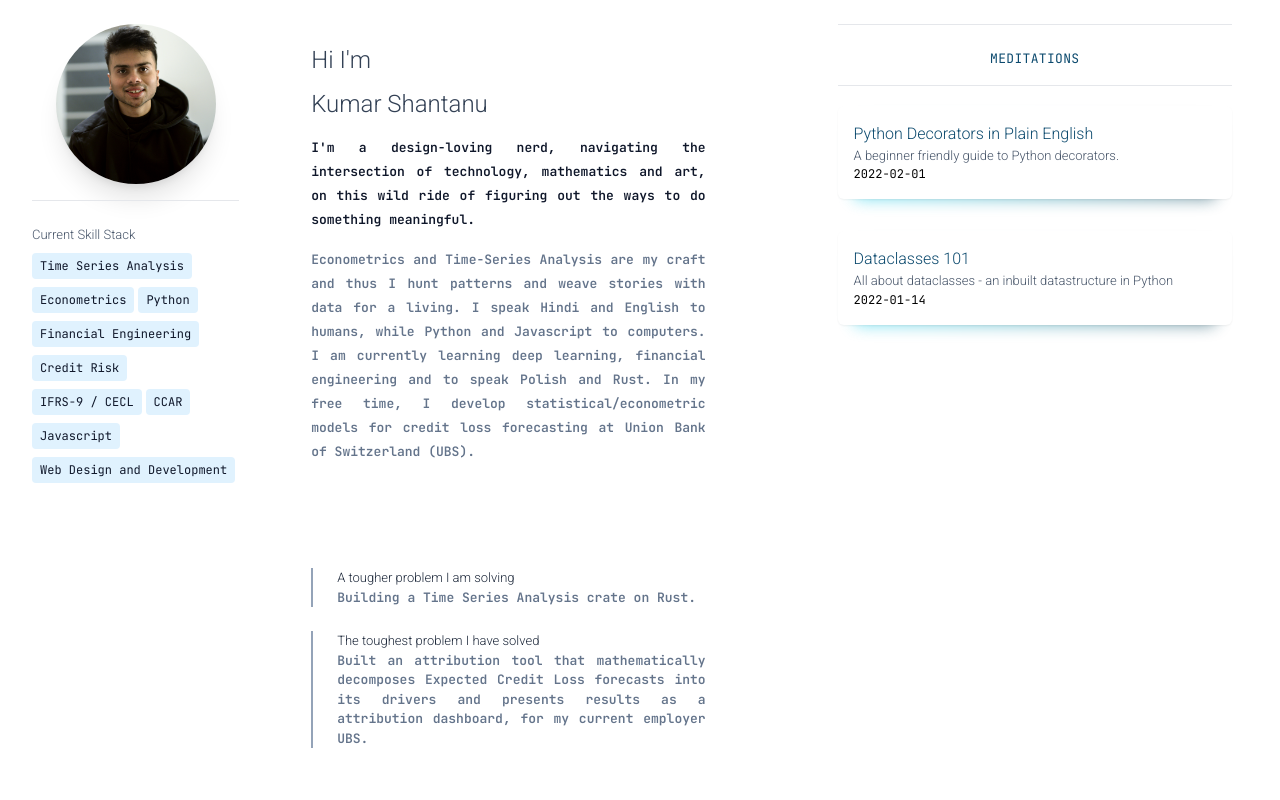
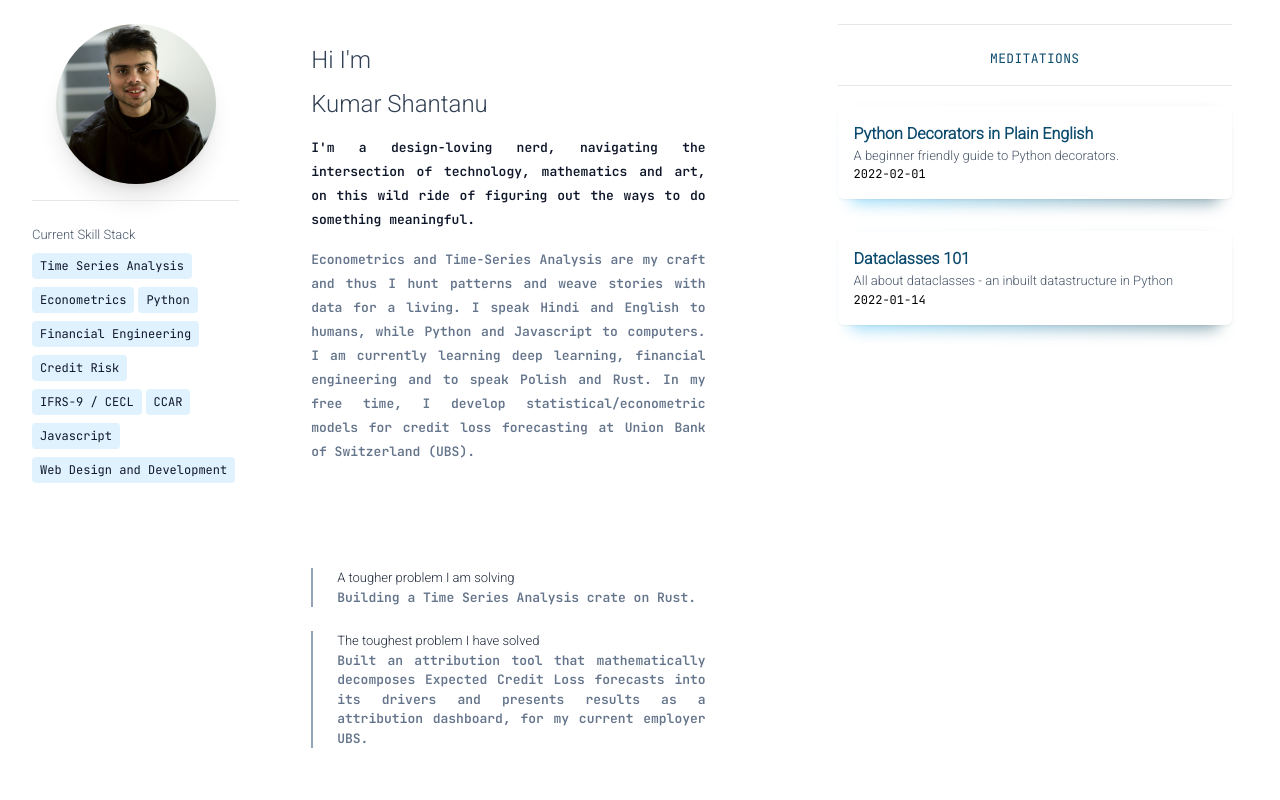
Before and after one commit to piper-of-dawn/portfolio, a Next.js app: page / in a window 1280 px wide. Shown: the top 800 px of the page. Built offline with nearby package versions, Linux system fonts and the light colour scheme.

Commit message:
Formatted post previews

```diff
--- a/components/PostPreview.tsx
+++ b/components/PostPreview.tsx
@@ -5,11 +5,13 @@ const PostPreview = (props: PostMetaData ) => {
   return (
 
       <div className="relative group">
-         <div className="absolute inset-4 bg-gradient-to-r rounded-md from-cyan-400 to-cyan-900 blur opacity-60 group-hover:opacity-100 transition duration-1000 group-hover:duration-200 animate-tilt"></div>
+
+<div className="absolute inset-3 bg-gradient-to-r from-sky-400 to-cyan-900 rounded-lg blur opacity-50 group-hover:opacity-100 transition duration-1000 group-hover:duration-200 animate-tilt"></div>
+
 
           <div className="relative flex flex-col align-middle p-4 rounded-md bg-white mb-4 h-fit shadow-sm">
            <Link href={`/posts/${props.slug}`}>
-              <h1 className="font-regular text-large overflow-hidden whitespace-nowrap text-sky-900 hover:underline group-hover:overflow-visible">{props.title}</h1>
+              <h1 className="font-bold text-large overflow-hidden whitespace-nowrap text-sky-900 hover:underline group-hover:overflow-visible">{props.title}</h1>
               </Link>
               <h4 className="text-normal text-slate-600">{props.subtitle}</h4>
               <h6 className="font-mono text-subtitle">{props.date}</h6>
```
